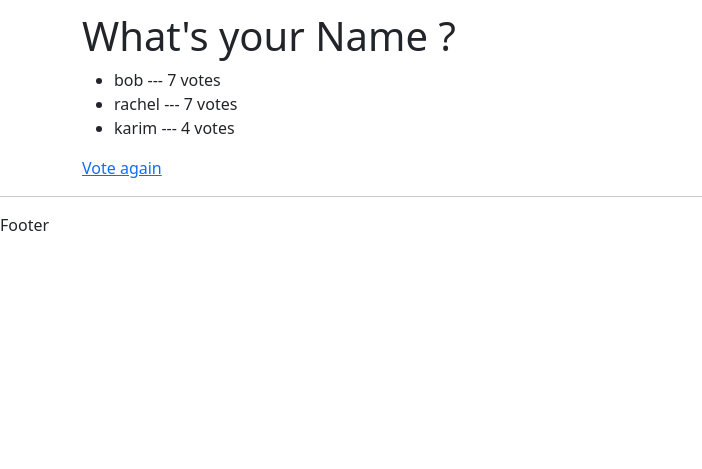
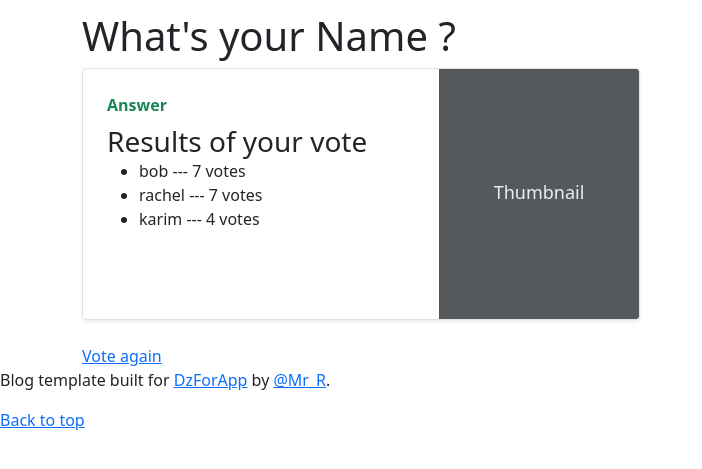
Before and after one commit to DzForApp/DjangoAdminTraining, a Django app: page /polls/1/results in a window 1280 px wide. Shown: the part 107-576 px from the top of the page, without its empty margins (0-702 px from the left). Run offline with Django 3.2, Linux system fonts and the light colour scheme; data comes from the database, SQL or seed files in the repository; both versions use the stored data as it was after the commit.

Commit message:
Boostrap template and styling

```diff
--- a/polls/templates/polls/detail.html
+++ b/polls/templates/polls/detail.html
@@ -16,13 +16,9 @@
                 {% endfor %}
                 <input type="submit" value="vote" />
               </form>
-          <a href="#" class="stretched-link">Continue reading</a>
         </div>
-        <div class="col-auto d-none d-lg-block">
-          <svg class="bd-placeholder-img" width="200" height="250" xmlns="http://www.w3.org/2000/svg" role="img" aria-label="Placeholder: Thumbnail" preserveAspectRatio="xMidYMid slice" focusable="false"><title>Placeholder</title><rect width="100%" height="100%" fill="#55595c"/><text x="50%" y="50%" fill="#eceeef" dy=".3em">Thumbnail</text></svg>
-        </div>
+
       </div>
-    </div>
 </div>
 
 {% endblock %}
--- a/polls/templates/polls/footer.html
+++ b/polls/templates/polls/footer.html
@@ -1,3 +1,4 @@
-<hr>
-<p>Footer</p>
-</hr>
+<p>Blog template built for <a href="https://getbootstrap.com/">DzForApp</a> by <a href="https://twitter.com/mdo">@Mr_R</a>.</p>
+<p>
+    <a href="#">Back to top</a>
+</p>
--- a/polls/templates/polls/index.html
+++ b/polls/templates/polls/index.html
@@ -2,9 +2,8 @@
 {% block main_content %}
     <div class="p-4 p-md-5 mb-4 text-white rounded bg-dark">
             <div class="col-md-6 px-0">
-              <h1 class="display-4 fst-italic">Django Admin Training DzForApp</h1>
-              <p class="lead my-3">This is my first teraining app unsing Django and bootstrap framwork, i hope tha will interest you to devlope your app, For detail contact us: DzForApp@gmail.com.</p>
-              <p class="lead mb-0"><a href="#" class="text-white fw-bold">Continue reading...</a></p>
+              <h1 class="display-4 fst-italic">Choose your question</h1>
+
             </div>
     </div>
 {% if latest_question %}
--- a/polls/templates/polls/results.html
+++ b/polls/templates/polls/results.html
@@ -2,11 +2,22 @@
 {% block main_content %}
 <h1>{{ question.question_text }}</h1>
 
-<ul>
-    {% for choice in question.choice_set.all %}
-        <li>{{choice.choice_text}} --- {{choice.votes}}  vote{{choice.votes | pluralize}}</li>
-    {% endfor %}
-</ul>
+<div class="col-md-6">
+      <div class="row g-0 border rounded overflow-hidden flex-md-row mb-4 shadow-sm h-md-250 position-relative">
+        <div class="col p-4 d-flex flex-column ">
+          <strong class="d-inline-block mb-2 text-success">Answer</strong>
+          <h3 class="mb-0">Results of your vote</h3>
+           <ul>
+              {% for choice in question.choice_set.all %}
+                <li>{{choice.choice_text}} --- {{choice.votes}}  vote{{choice.votes | pluralize}}</li>
+              {% endfor %}
+           </ul>
+        </div>
+        <div class="col-auto d-none d-lg-block">
+          <svg class="bd-placeholder-img" width="200" height="250" xmlns="http://www.w3.org/2000/svg" role="img" aria-label="Placeholder: Thumbnail" preserveAspectRatio="xMidYMid slice" focusable="false"><title>Placeholder</title><rect width="100%" height="100%" fill="#55595c"/><text x="50%" y="50%" fill="#eceeef" dy=".3em">Thumbnail</text></svg>
+        </div>
+      </div>
+</div>
 
 <a href="{% url 'polls:detail' question.id}">Vote again</a>
 {% endblock %}
```
Also changed, not shown: db.sqlite3.
